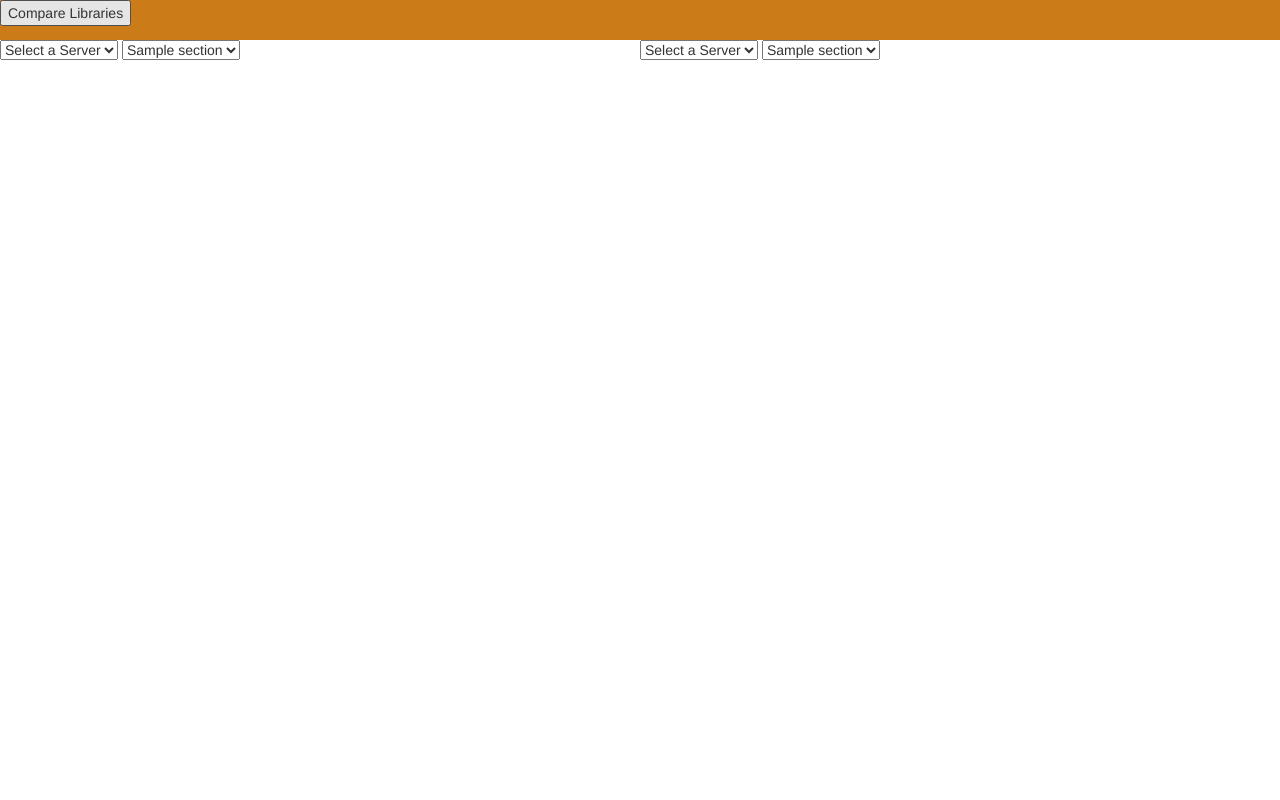
After one commit to tdorsey/plexsync, a Flask app: template templates/home.html in a window 1280 px wide. The commit adds this page. Run offline with Flask 2, Linux system fonts and the light colour scheme; the template is opened without the code that fills it: most values are stand-ins (such as "Sample title", 1, 10 or a date in 2020); some libraries are stand-ins or nearby versions.

Commit message:
Flask ui (#14)
* Display single section home page

* Side by side list

* wip commit

* hide selected server in second dropdown

* Improve main page style

* Implement section comparison

* fix call to compareLibraries

* Make results collapsible

* add section titles

* Use compare endpoint instead of compareResults to get accurate data. Note that this requires an extremely long proxy timeout

* Move collapse button to header

```diff
--- a/app.py
+++ b/app.py
@@ -24,18 +24,20 @@ def login():
     plexsync = PlexSync()
     try:
         plexAccount = plexsync.getAccount(session['username'], session['password'])
-        return "hi"
-    except e as Exception:
-        return json.dumps(e)
+        return redirect('https://plexsync.rtd3.me/home', code=303)
 
-@app.route('/servers', methods=['GET'])
-def servers():
+    except Exception as e:
+        return json.dumps(str(e))
+
+@app.route('/home', methods=['GET'])
+def home():
 
     plexsync = PlexSync()
     plexAccount = plexsync.getAccount(session['username'], session['password'])
     servers = plexsync.getServers(plexAccount)
     sortedServers = sorted([server.name for server in servers])
-    return json.dumps(sortedServers, ensure_ascii=False)
+
+    return render_template('home.html', server_list=sortedServers)
 
 
 @app.route('/servers/<string:serverName>', methods=['GET','POST'])
--- /dev/null
+++ b/static/css/main.css
@@ -0,0 +1,37 @@
+html, body {height:100%}
+
+.media_list { width: 50%; float: left; }
+.messages    {
+    position: fixed;
+    z-index: 100;
+    bottom: 0;
+    left: 0;
+    width: 100%;
+    background-color: grey;
+}
+.buttonbar    {
+    z-index: 100;
+    top: 0;
+    left: 0;
+    width: 100%;
+    height: 5%;
+    background-color: rgb(204, 123, 25);
+}
+
+.collapse button {
+    float: right;
+    width: 10%;
+    height: 100%
+    visible: false;
+}
+
+.container {
+    float: left;
+    width: 100%;
+}
+
+.section_title {
+    font-size: 120%;
+    font-weight: bold;
+    padding-left: 3%;
+}
--- a/static/main.js
+++ b/static/main.js
@@ -1,28 +1,69 @@
     function onSelectSection(e) {
-        var server = $('.server').val();
+        var that = this;
+        var section = $(this).val();
+        var server = $(this).siblings(".server").val();
         var endpoint = $SCRIPTROOT + '/servers/' + server + '/' + section
         $.post(endpoint, { server : server, section : section }, function(response) {
-            sectionMedia = $('.media')
+            sectionMedia = $(that).siblings(".media")
             sectionMedia.empty()
             $.each(response, function(index, item) {
-                sectionMedia.append('<li>' + item '</li>');
+                sectionMedia.append('<li>' + item + '</li>');
             });
+           $(that).parent().find(".section_title").text(server);
         }, 'json');
 
 }
     function onSelectServer(e) {
+        var that = this;
+        var server = $(this).val();
+        var dropdownB = $("#server2").find(".server");
+        $("#server1_collapse").show().text(`Collapse ${server}`);
+        $("#server2_collapse").show().text(`Collapse ${dropdownB.val()}`);
+        $("#results_collapse").show().text(`Collapse Results`);
+        hideOptionInDropdown(this, dropdownB);
 
-        var server = $(this).val();
-        var endpoint = $SCRIPTROOT + '/servers/' + server
+        var endpoint = $SCRIPTROOT + '/servers/' + server;
         $.post(endpoint, { server : server }, function(response) {
-            sectionSelect = $('.section')
-            sectionSelect.empty()
+            sectionSelect = $(that).siblings(".section");
+            sectionSelect.empty();
+            sectionSelect.append(new Option("Select a Section", null, true, true));
             $.each(response, function(index, item) {
                 sectionSelect.append(new Option(item, item));
             });
         }, 'json');
+    }
+
+    function compareLibraries() {
+        var serverA = $("#serverA").val();
+        var serverB = $("#serverB").val();
+        var section = $("#section").val();
+        $("#comparison_title").text(`${serverB} has the following new ${section}` );
+        var endpoint = $SCRIPTROOT + '/compare/' + serverA + '/' + serverB + '/' + section
+        $.get(endpoint, { yourServerName : serverA, theirServerName : serverB, sectionName : section },
+            function(response) {
+                var resultList = $("#resultList")
+                resultList.empty()
+                    $.each(response, function(index, item) {
+                        resultList.append('<li>' + item + '</li>');
+                    });
+        }, 'json');
+
 }
+
+
+    function hideOptionInDropdown(dropdownA, dropdownB) {
+        var valA = $(dropdownA).val();
+        dropdownB.children().each(function() {
+            var option = $(this);
+            if (valA == option.val()) {
+                option.hide();
+                option.siblings().show();
+             }
+        });
+    }
+
     $( document ).ready(function() {
+      $(".server").prepend(new Option("Select a Server", null, true, true));
       $(".server").change(onSelectServer);
       $(".section").change(onSelectSection);
       });
--- /dev/null
+++ b/templates/home.html
@@ -0,0 +1,45 @@
+{% extends "layout.html" %}
+{% block content %}
+<div class="buttonbar">
+    <button type="button" onclick="compareLibraries()">Compare Libraries</button>
+    <button id="server1_collapse" class="collapse" data-toggle="collapse" data-target="#server1">Collapse</button>
+    <button id="server2_collapse" class="collapse" data-toggle="collapse" data-target="#server2">Collapse</button>
+    <button id="results_collapse" class="collapse" data-toggle="collapse" data-target="#comparison_results">Collapse</button>
+</div>
+<div id="server1" class="media_list collapse in">
+    <select class="server" id="serverA">
+        {% for server in server_list %}
+            <option value="{{ server }}">{{ server }}</option>
+        {% endfor %}
+    </select>
+
+    <select class="section" id="section">
+        {% for section in section_list %}
+            <option value="{{ section.title }}">{{ section.title }}</option>
+        {% endfor %}
+    </select>
+    <section id="server1_title" class="section_title"></section>
+    <ul id="server1_results" class="media" />
+</div>
+
+<div id="server2" class="media_list collapse in">
+    <select class="server" id="serverB">
+        {% for server in server_list %}
+            <option value="{{ server }}">{{ server }}</option>
+        {% endfor %}
+    </select>
+
+    <select class="section">
+        {% for section in section_list %}
+            <option value="{{ section.title }}">{{ section.title }}</option>
+        {% endfor %}
+    </select>
+    <section class="section_title" id="server2_title"></section>
+    <ul id="server2_results" class="media" />
+</div>
+<div id="comparison_results" class="container collapse in">
+    <section class="section_title" id="comparison_title"></section>
+    <ul id="resultList" class="media" />
+ </div>
+<div class="messages" />
+{% endblock %}
--- a/templates/index.html
+++ b/templates/index.html
@@ -1,7 +1,7 @@
 {% extends "layout.html" %}
 {% block content %}
     <h1>Login</h1>
-    <form method="post" action="{{ url_for('servers') }}">
+    <form method="post" action="{{ url_for('login') }}">
         <div><label>Username:</label> <input type="text" name="username" required></div>
         <div><label>Password:</label> <input type="password" name="password"></input></div>
         <div><button type="submit">Login</button></p>
--- a/templates/layout.html
+++ b/templates/layout.html
@@ -1,7 +1,7 @@
 <!doctype html>
 <html lang="en">
     <head>
-        <title>Server List</title>
+        <title>Plex Comparison</title>
         <meta http-equiv="content-type" content="text/html; charset=utf-8">
         <link rel="shortcut icon" href="{{ url_for('static', filename='favicon.ico') }}">
         <script type=text/javascript>
@@ -10,11 +10,10 @@
         </script>
         <!-- Latest compiled and minified CSS -->
 <link rel="stylesheet" href="https://maxcdn.bootstrapcdn.com/bootstrap/3.3.7/css/bootstrap.min.css">
+<link rel="stylesheet" href="../static/css/main.css">
 
 <!-- jQuery library -->
 <script src="https://ajax.googleapis.com/ajax/libs/jquery/3.2.1/jquery.min.js"></script>
-
-
 
 <!-- Latest compiled JavaScript -->
 <script src="https://maxcdn.bootstrapcdn.com/bootstrap/3.3.7/js/bootstrap.min.js"></script>
```
